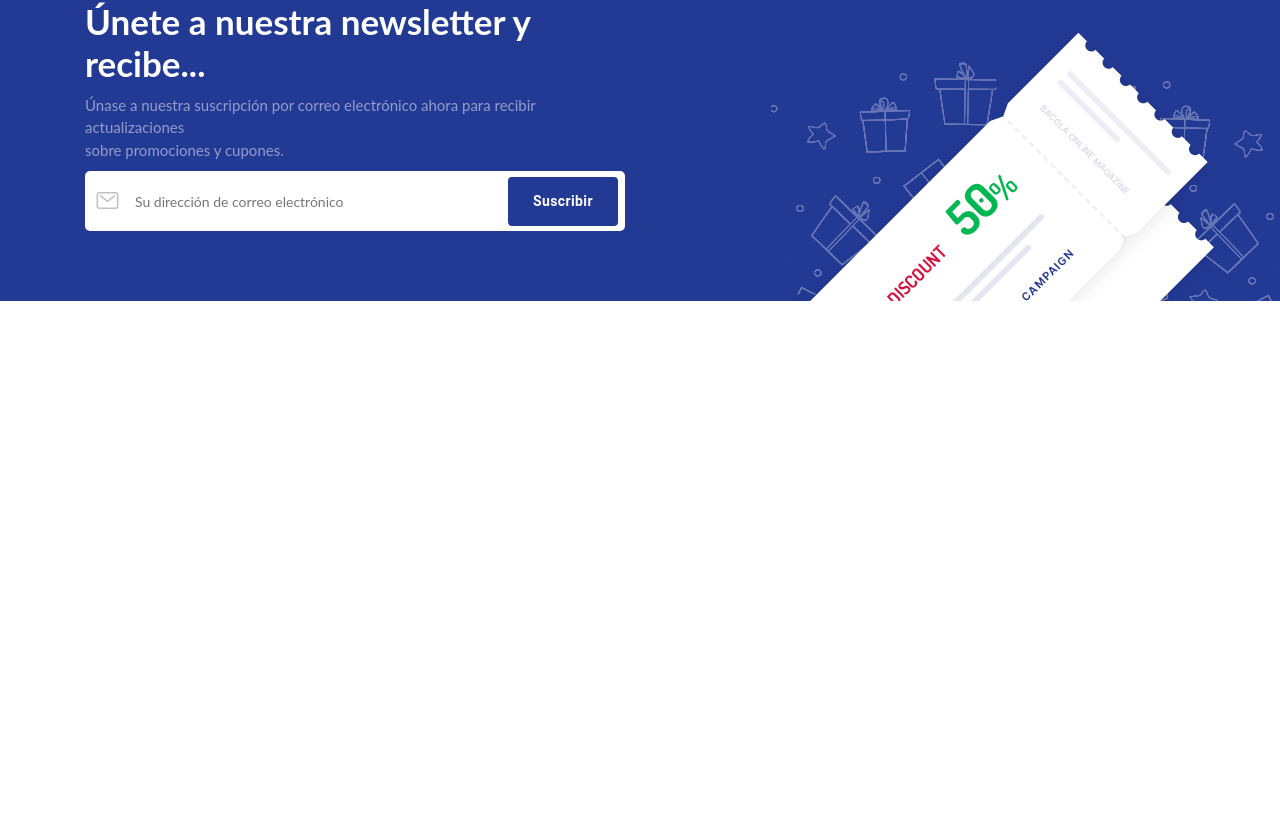
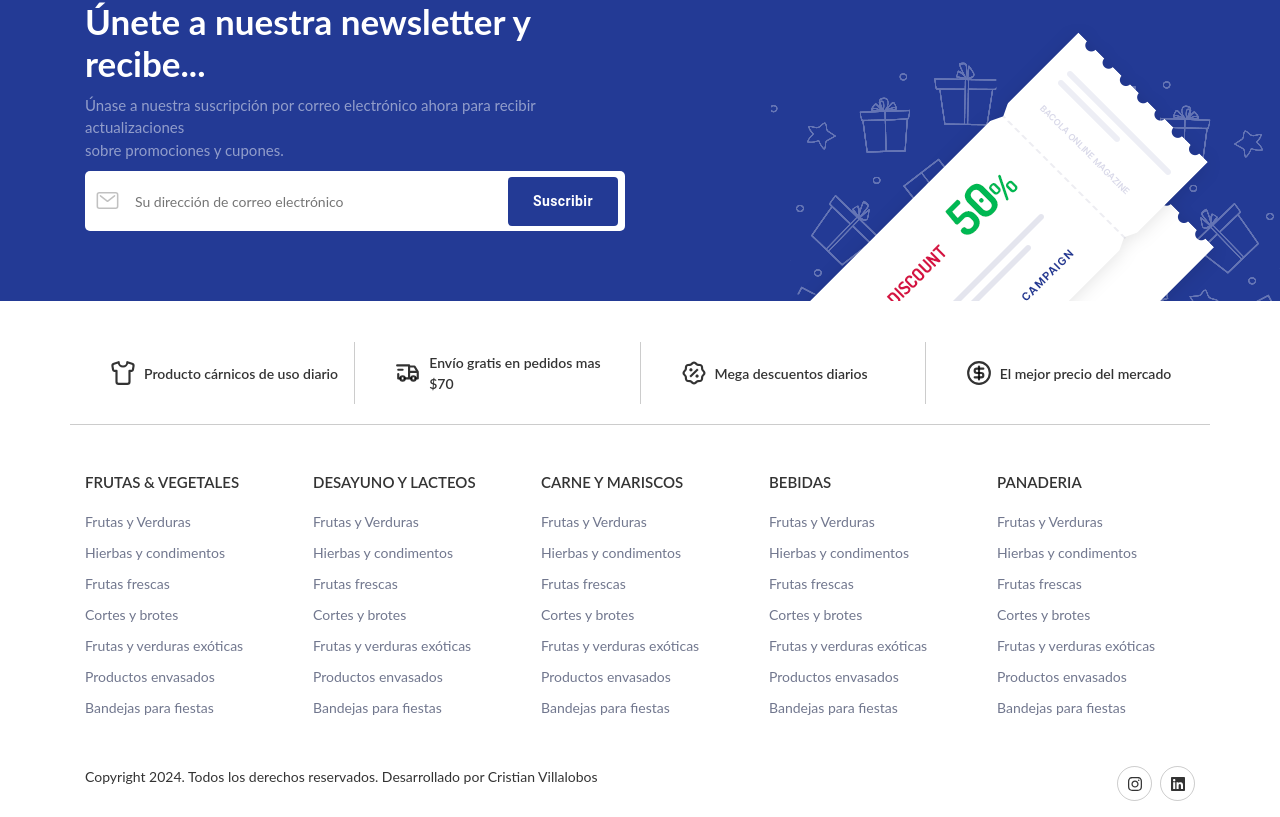
Before and after one commit to cristianvcx/shopzy, a React (Create React App) app: page / in a window 1280 px wide. Shown: the part 8752-9569 px from the top of the page. Before the commit the page ends 9195 px from the top, so only its background shows below. Built offline with nearby package versions, Linux system fonts and the light colour scheme; no server answers.

Commit message:
actualizado

```diff
--- a/src/App.css
+++ b/src/App.css
@@ -648,3 +648,64 @@ nav .navPart2 ul li:hover .submenu {
   text-transform: capitalize !important;
   font-weight: 600 !important;
 }
+footer{
+  width:100%;
+  height:500px;
+  margin:auto;
+  background:#fff;
+  padding:25px 0px;
+}
+footer .topInfo{
+  border-bottom:1px solid rgba(0,0,0,0.2);
+  padding-bottom:20px;
+}
+footer .topInfo .col{
+  padding:10px 15px;
+  padding-left:40px;
+  border-right:1px solid rgba(0,0,0,0.2);
+}
+footer .topInfo .col:last-child{
+  border-right:0px;
+}
+footer .topInfo .col svg{
+  font-size:26px;
+}
+footer .topInfo .col span{
+  font-size:14px;
+  font-weight: 600;
+}
+footer .linksWrap h5{
+  font-size:15px;
+  margin-bottom:20px;
+  font-weight:600;
+}
+footer .linksWrap ul li{
+  list-style:none;
+  margin-bottom:10px;
+}
+footer .linksWrap ul li a{
+  color:#71778e;
+  font-size:14px;
+}
+footer .linksWrap ul li a:hover{
+  text-decoration:none;
+}
+footer .copyright ul li a{
+  display: flex;
+  align-items:center;
+  justify-content: center;
+  width:35px;
+  height:35px;
+  border-radius:50%;
+  border:1px solid rgba(0,0,0,0.2);
+}
+footer .copyright ul li a svg{
+  font-size:16px;
+  color:rgba(0,0,0,0.8);
+}
+footer .copyright ul li a:hover{
+  background:#2bbef9 !important;
+}
+footer .copyright ul li a:hover svg{
+  color:#fff !important;
+}
--- a/src/App.js
+++ b/src/App.js
@@ -5,6 +5,7 @@ import Home from "./Page/Home";
 import Header from "./Components/Header";
 import { createContext, useEffect, useState } from "react";
 import axios from "axios"
+import Footer from "./Components/Footer";
 
 const MyContext = createContext();
 
@@ -37,6 +38,7 @@ function App() {
         <Routes>
           <Route path="/" exact={true} element={<Home />} />
         </Routes>
+        <Footer/>
       </MyContext.Provider>
     </BrowserRouter>
   );
--- /dev/null
+++ b/src/Components/Footer/index.js
@@ -0,0 +1,195 @@
+import { LuShirt } from "react-icons/lu";
+import { TbTruckDelivery } from "react-icons/tb";
+import { RiDiscountPercentLine } from "react-icons/ri";
+import { LuCircleDollarSign } from "react-icons/lu";
+import { Link } from "react-router-dom";
+import { FaInstagram } from "react-icons/fa";
+import { FaLinkedin } from "react-icons/fa";
+
+const Footer = () => {
+  return (
+    <footer>
+      <div className="container">
+        <div className="topInfo row">
+          <div className="col d-flex align-items-center">
+            <span>
+              <LuShirt />
+            </span>
+            <span className="ml-2">Producto cárnicos de uso diario</span>
+          </div>
+          <div className="col d-flex align-items-center">
+            <span>
+              <TbTruckDelivery />
+            </span>
+            <span className="ml-2">Envío gratis en pedidos mas $70</span>
+          </div>
+          <div className="col d-flex align-items-center">
+            <span>
+              <RiDiscountPercentLine />
+            </span>
+            <span className="ml-2">Mega descuentos diarios</span>
+          </div>
+          <div className="col d-flex align-items-center">
+            <span>
+              <LuCircleDollarSign />
+            </span>
+            <span className="ml-2">El mejor precio del mercado</span>
+          </div>
+        </div>
+
+        <div className="row mt-5 linksWrap">
+          <div className="col">
+            <h5>FRUTAS & VEGETALES</h5>
+            <ul>
+              <li>
+                <Link to="#">Frutas y Verduras</Link>
+              </li>
+              <li>
+                <Link to="#">Hierbas y condimentos</Link>
+              </li>
+              <li>
+                <Link to="#">Frutas frescas</Link>
+              </li>
+              <li>
+                <Link to="#">Cortes y brotes</Link>
+              </li>
+              <li>
+                <Link to="#">Frutas y verduras exóticas</Link>
+              </li>
+              <li>
+                <Link to="#">Productos envasados</Link>
+              </li>
+              <li>
+                <Link to="#">Bandejas para fiestas</Link>
+              </li>
+            </ul>
+          </div>
+          <div className="col">
+            <h5>DESAYUNO Y LACTEOS</h5>
+            <ul>
+              <li>
+                <Link to="#">Frutas y Verduras</Link>
+              </li>
+              <li>
+                <Link to="#">Hierbas y condimentos</Link>
+              </li>
+              <li>
+                <Link to="#">Frutas frescas</Link>
+              </li>
+              <li>
+                <Link to="#">Cortes y brotes</Link>
+              </li>
+              <li>
+                <Link to="#">Frutas y verduras exóticas</Link>
+              </li>
+              <li>
+                <Link to="#">Productos envasados</Link>
+              </li>
+              <li>
+                <Link to="#">Bandejas para fiestas</Link>
+              </li>
+            </ul>
+          </div>
+          <div className="col">
+            <h5>CARNE Y MARISCOS</h5>
+            <ul>
+              <li>
+                <Link to="#">Frutas y Verduras</Link>
+              </li>
+              <li>
+                <Link to="#">Hierbas y condimentos</Link>
+              </li>
+              <li>
+                <Link to="#">Frutas frescas</Link>
+              </li>
+              <li>
+                <Link to="#">Cortes y brotes</Link>
+              </li>
+              <li>
+                <Link to="#">Frutas y verduras exóticas</Link>
+              </li>
+              <li>
+                <Link to="#">Productos envasados</Link>
+              </li>
+              <li>
+                <Link to="#">Bandejas para fiestas</Link>
+              </li>
+            </ul>
+          </div>
+          <div className="col">
+            <h5>BEBIDAS</h5>
+            <ul>
+              <li>
+                <Link to="#">Frutas y Verduras</Link>
+              </li>
+              <li>
+                <Link to="#">Hierbas y condimentos</Link>
+              </li>
+              <li>
+                <Link to="#">Frutas frescas</Link>
+              </li>
+              <li>
+                <Link to="#">Cortes y brotes</Link>
+              </li>
+              <li>
+                <Link to="#">Frutas y verduras exóticas</Link>
+              </li>
+              <li>
+                <Link to="#">Productos envasados</Link>
+              </li>
+              <li>
+                <Link to="#">Bandejas para fiestas</Link>
+              </li>
+            </ul>
+          </div>
+          <div className="col">
+            <h5>PANADERIA</h5>
+            <ul>
+              <li>
+                <Link to="#">Frutas y Verduras</Link>
+              </li>
+              <li>
+                <Link to="#">Hierbas y condimentos</Link>
+              </li>
+              <li>
+                <Link to="#">Frutas frescas</Link>
+              </li>
+              <li>
+                <Link to="#">Cortes y brotes</Link>
+              </li>
+              <li>
+                <Link to="#">Frutas y verduras exóticas</Link>
+              </li>
+              <li>
+                <Link to="#">Productos envasados</Link>
+              </li>
+              <li>
+                <Link to="#">Bandejas para fiestas</Link>
+              </li>
+            </ul>
+          </div>
+        </div>
+
+        <div className="copyright mt-3 pt-3 pb-3 d-flex">
+          <p className="mb-0">
+            Copyright 2024. Todos los derechos reservados. Desarrollado por
+            Cristian Villalobos
+          </p>
+          <ul className="list list-inline ml-auto mb-0">
+            <li className="list-inline-item">
+              <Link to="#">
+                <FaInstagram />
+              </Link>
+            </li>
+            <li className="list-inline-item">
+              <Link to="#">
+                <FaLinkedin />
+              </Link>
+            </li>
+          </ul>
+        </div>
+      </div>
+    </footer>
+  );
+};
+export default Footer;
--- a/src/Page/Home/index.js
+++ b/src/Page/Home/index.js
@@ -138,8 +138,6 @@ const Home = () => {
           </div>
         </div>
       </section>
-
-      <br/><br/><br/><br/><br/><br/>
     </>
   );
 };
```
